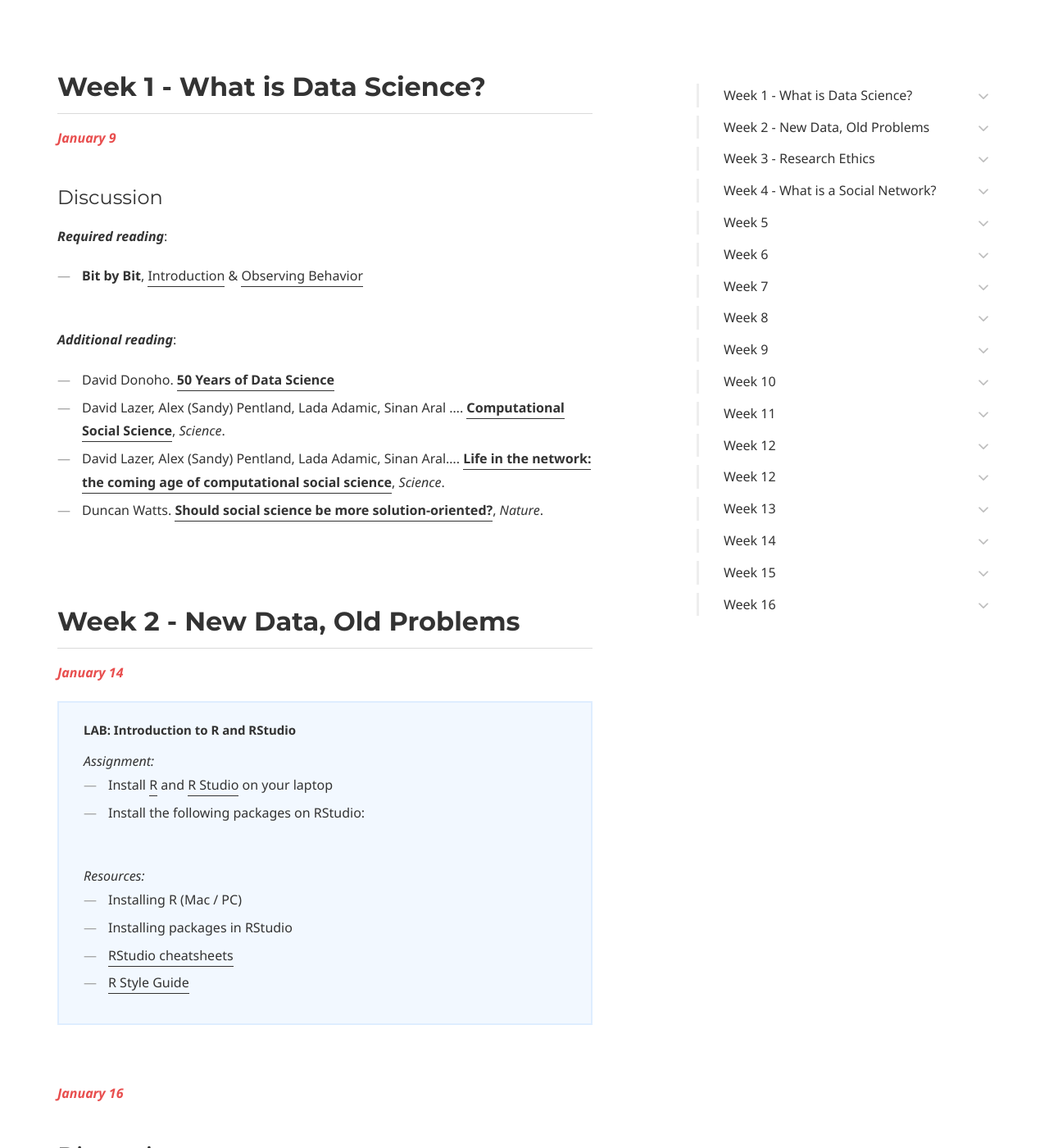
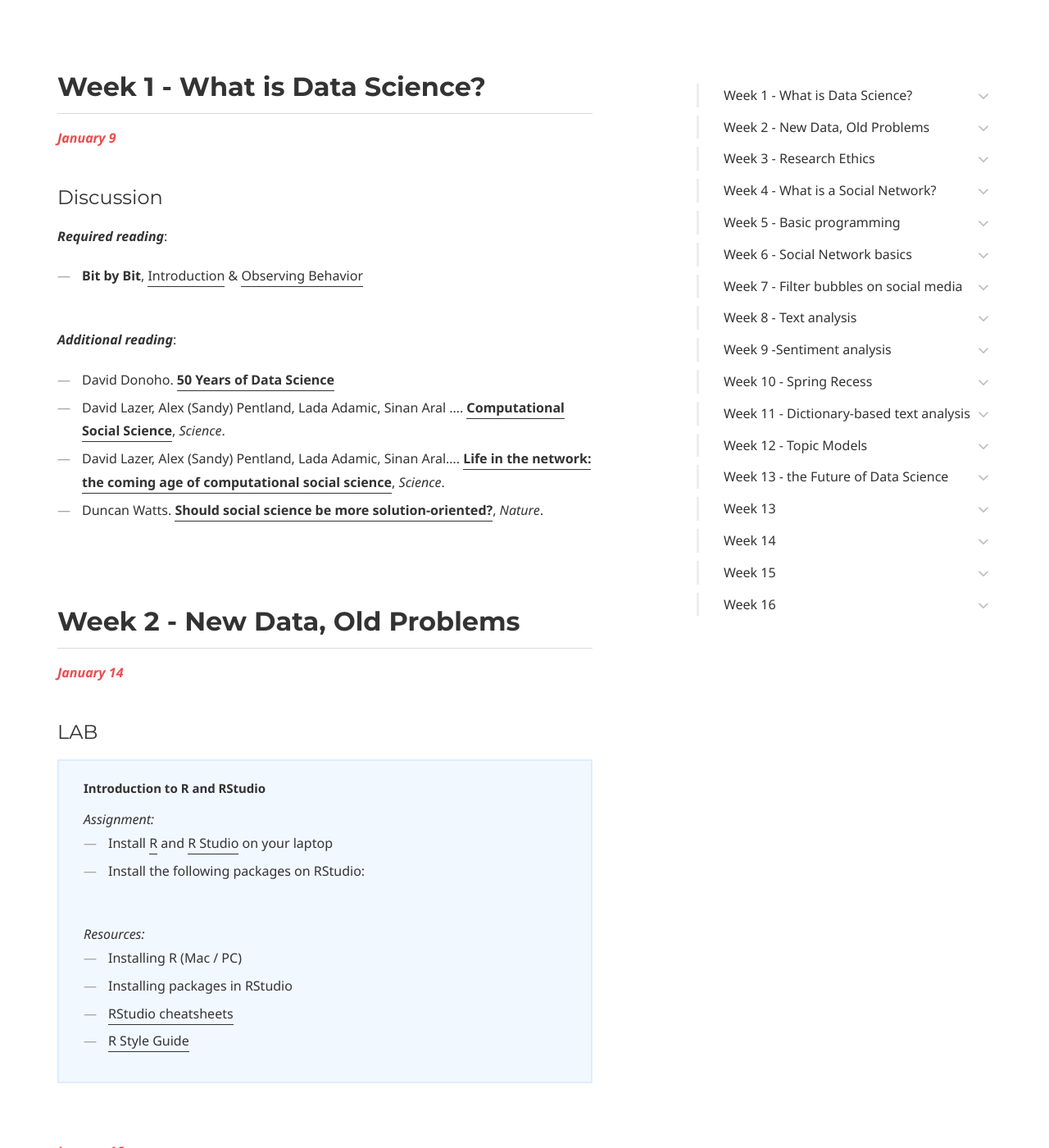
Before and after one commit to dssoc/dssoc.github.io, a Jekyll site: the page built from schedule.md, in a window 1280 px wide and 1400 px high, scrolled down 553 px. Shown: the whole window at 82% size. Built offline with Jekyll 4.4.1, drawn with Linux system fonts in a browser that asks for light colours; some web fonts are replaced; some of the changed text lies outside the part shown.

Commit message:
update schedule

```diff
--- a/schedule.md
+++ b/schedule.md
@@ -38,8 +38,9 @@ page_nav:
 ## Week 2 - New Data, Old Problems
 <b><i><font color="#E84E4E">January 14</font></i></b>
 
+#### LAB
 <div class="callout callout--info">
-<p><b>LAB: Introduction to R and RStudio </b></p>
+<p><b>Introduction to R and RStudio </b></p>
 <i>Assignment:</i> <br/>
 <ul>
 <li>Install <a href = "cloud.r-project.org">R</a> and <a href = "https://www.rstudio.com/">R Studio</a> on your laptop </li>
@@ -58,7 +59,7 @@ page_nav:
 <br/>
 
 <b><i><font color="#E84E4E">January 16</font></i></b>
-### Discussion
+#### Discussion
 
 ***Required reading***:
 - **Bit by Bit**, [Asking Questions](https://www.bitbybitbook.com/en/1st-ed/asking-questions/).
@@ -71,9 +72,9 @@ page_nav:
 
 ## Week 3 - Research Ethics
 <b><i><font color="#E84E4E">January 21</font></i></b>
-
+#### LAB
 <div class="callout callout--info">
-<p><b>LAB: Data Wrangling </b></p>
+<p><b>Data Wrangling </b></p>
 <i>Assignment:</i> <br/>
 <ul>
 <li>Work through the following chapters of <a href = "http://r4ds.had.co.nz/">R for Data Science</a>:
@@ -95,7 +96,7 @@ page_nav:
 <br/>
 
 <b><i><font color="#E84E4E">January 23</font></i></b>
-### Discussion
+#### Discussion
 ***Required reading***:
 - **Bit by Bit**, [Ethics](https://www.bitbybitbook.com/en/1st-ed/ethics/).
 <br/><br/>
@@ -108,9 +109,9 @@ page_nav:
 
 ## Week 4 - What is a Social Network?
 <b><i><font color="#E84E4E">January 28</font></i></b>
-
+#### LAB
 <div class="callout callout--info">
-<p><b>LAB: Basic ggplot</b></p>
+<p><b>Basic ggplot</b></p>
 <i>Assignment:</i> <br/>
 <ul>
 <li></li>
@@ -129,7 +130,7 @@ page_nav:
 <br/>
 
 <b><i><font color="#E84E4E">January 30</font></i></b>
-### Discussion
+#### Discussion
 
 ***Required reading***:
 <br/>
@@ -143,11 +144,11 @@ page_nav:
 American Mathematical Society Feature Column.
 <br/><br/><br/>
 
-## Week 5
+## Week 5 - Basic programming
 <b><i><font color="#E84E4E">February 4</font></i></b>
-
+#### LAB
 <div class="callout callout--info">
-<p><b>LAB: Basic programming</b></p>
+<p><b>Basic programming</b></p>
 <i>Assignment:</i> <br/>
 <ul>
 <li>Work through the following chapter of <a href = "http://r4ds.had.co.nz/">R for Data Science</a>:
@@ -192,9 +193,9 @@ American Mathematical Society Feature Column.
 <br/><br/><br/>
 
 <b><i><font color="#E84E4E">February 13</font></i></b>
-
+#### LAB
 <div class="callout callout--info">
-<p><b>LAB: Working with APIs</b></p>
+<p><b>Working with APIs</b></p>
 <i>Assignment:</i> <br/>
 <ul>
 </ul>
@@ -222,9 +223,9 @@ American Mathematical Society Feature Column.
 
 
 <b><i><font color="#E84E4E">February 20</font></i></b>
-
+#### LAB
 <div class="callout callout--info">
-<p><b>LAB: Network Analysis & calculating centrality measures</b></p>
+<p><b>Network Analysis & calculating centrality measures</b></p>
 <i>Assignment:</i> <br/>
 <ul>
 <li>Calculate the average number of retweets one of Elizabeth Warren's tweets receives.</li>
@@ -256,9 +257,9 @@ American Mathematical Society Feature Column.
 
 
 <b><i><font color="#E84E4E">February 27</font></i></b>
-
+#### LAB
 <div class="callout callout--info">
-<p><b>LAB: Getting started with text data</b></p>
+<p><b>Getting started with text data</b></p>
 <i>Assignment:</i> <br/>
 <ul>
 <li></li>
@@ -292,9 +293,9 @@ American Mathematical Society Feature Column.
 
 
 
-## Week 10
+## Week 10 - Spring Recess
 <b><i><font color="#E84E4E">March 5</font></i></b>
-### MIDTERM EXAM
+### SPRING RECESS
 <br/><br/><br/>
 
 
@@ -303,15 +304,16 @@ American Mathematical Society Feature Column.
 <br/><br/><br/>
 
 
-## Week 11
+## Week 11 - Dictionary-based text analysis
 <b><i><font color="#E84E4E">March 12</font></i></b>
 ### SPRING RECESS
 <br/><br/><br/>
 
 
 <b><i><font color="#E84E4E">March 17</font></i></b>
+#### LAB
 <div class="callout callout--info">
-<p><b>LAB: Dictionary-based text analysis and sentiment analysis</b></p>
+<p><b>Dictionary-based text analysis and sentiment analysis</b></p>
 <i>Assignment:</i> <br/>
 <ul>
 <li></li>
@@ -337,9 +339,9 @@ American Mathematical Society Feature Column.
 <br/><br/><br/>
 
 <b><i><font color="#E84E4E">March 19</font></i></b>
-
+#### LAB
 <div class="callout callout--info">
-<p><b>LAB:Basic topic modeling</b></p>
+<p><b>Basic topic modeling</b></p>
 <i>Assignment:</i> <br/>
 <ul>
 <li></li>
@@ -353,9 +355,9 @@ American Mathematical Society Feature Column.
 </div>
 <br/><br/><br/>
 
-## Week 12
+## Week 13 - the Future of Data Science
 <b><i><font color="#E84E4E">March 24</font></i></b>
-### What are the most promising applications of data science?
+#### DISCUSSION
 ***Required reading***:
 <br/>
 -
```
Also changed, not shown: other parts of schedule.md (+17 -17 lines).
